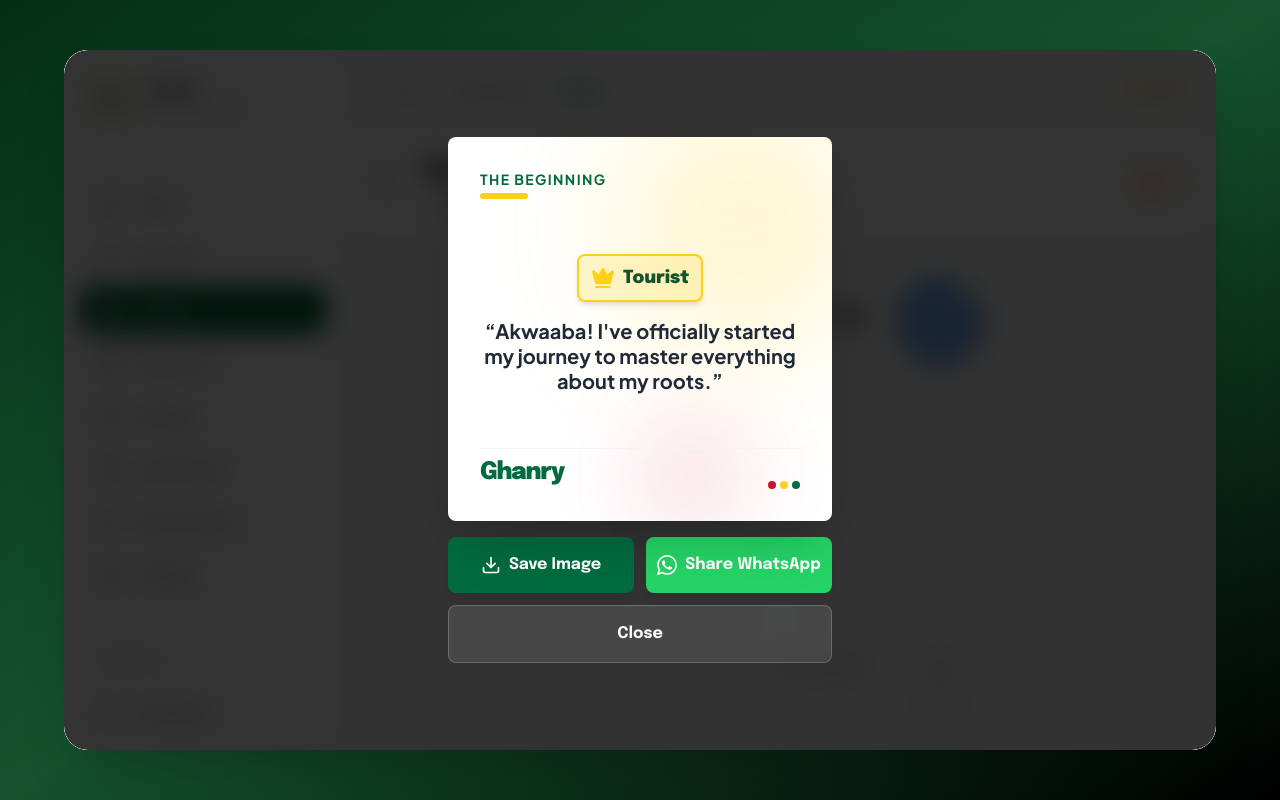
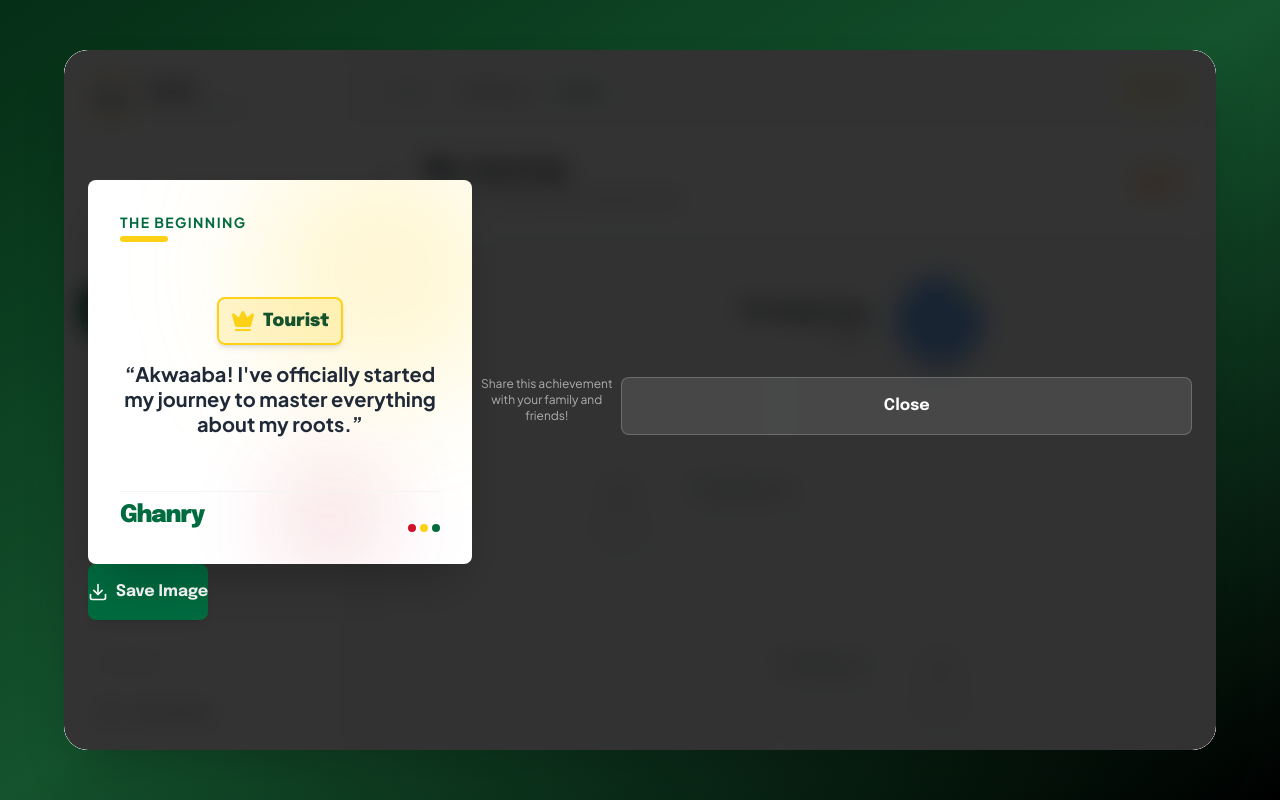
Before and after one commit to berrybrightson1/Ghanry, a Next.js app: page /dashboard/streak in a window 1280 px wide. Both pictures are taken after a click on the element 940 px from the left and 320 px from the top of the page. Built offline with nearby package versions, Linux system fonts and the light colour scheme.

Commit message:
UI: Refined Journey Modal - Removed WhatsApp Button & Redundant Text, Added CTA

```diff
--- a/app/dashboard/streak/page.tsx
+++ b/app/dashboard/streak/page.tsx
@@ -50,7 +50,7 @@
     },
     {
         id: 6, type: "rank", value: "Legend", title: "National Treasure",
-        message: "Rank: LEGEND. My knowledge of Ghana is unmatched. I am a living archive of the Motherland!",
+        message: "My knowledge of Ghana is unmatched. I am a living archive of the Motherland!",
         threshold: 59750, icon: Sparkles, color: "bg-ghana-gold"
     },
 ];
@@ -183,11 +183,10 @@
                             onClose={() => !isExporting && setSelectedMilestone(null)}
                         />
 
-                        <div className="grid grid-cols-2 gap-3 mt-4">
                         <button
                             onClick={handleExport}
                             disabled={isExporting}
-                                className="py-4 bg-[#006B3F] hover:bg-[#005a35] text-white font-epilogue font-bold rounded-lg shadow-lg transition-all flex items-center justify-center gap-2 disabled:opacity-50"
+                            className="col-span-2 py-4 bg-[#006B3F] hover:bg-[#005a35] text-white font-epilogue font-bold rounded-lg shadow-lg transition-all flex items-center justify-center gap-2 disabled:opacity-50"
                         >
                             {isExporting ? (
                                 <>Saving...</>
@@ -198,20 +197,9 @@
                                 </>
                             )}
                         </button>
-                            <button
-                                onClick={() => {
-                                    if (!selectedMilestone) return;
-                                    const text = encodeURIComponent(`${selectedMilestone.message}\n\nJoin me on Ghanry to learn more about the Motherland!`);
-                                    window.open(`https://wa.me/?text=${text}`, "_blank");
-                                }}
-                                disabled={isExporting}
-                                className="py-4 bg-[#25D366] hover:bg-[#128C7E] text-white font-epilogue font-bold rounded-lg shadow-lg transition-all flex items-center justify-center gap-2 disabled:opacity-50"
-                            >
-                                <svg className="w-5 h-5 fill-current" viewBox="0 0 24 24">
-                                    <path d="M17.472 14.382c-.297-.149-1.758-.867-2.03-.967-.273-.099-.471-.148-.67.15-.197.297-.767.966-.94 1.164-.173.199-.347.223-.644.075-.297-.15-1.255-.463-2.39-1.475-.883-.788-1.48-1.761-1.653-2.059-.173-.297-.018-.458.13-.606.134-.133.298-.347.446-.52.149-.174.198-.298.298-.497.099-.198.05-.371-.025-.52-.075-.149-.669-1.612-.916-2.207-.242-.579-.487-.5-.669-.51-.173-.008-.371-.01-.57-.01-.198 0-.52.074-.792.372-.272.297-1.04 1.016-1.04 2.479 0 1.462 1.067 2.877 1.215 3.076.149.198 2.095 3.2 5.077 4.487.709.306 1.262.489 1.694.625.712.227 1.36.195 1.871.118.571-.085 1.758-.719 2.006-1.413.248-.694.248-1.289.173-1.413-.074-.124-.272-.198-.57-.347m-5.421 7.403h-.004a9.87 9.87 0 01-5.031-1.378l-.361-.214-3.741.982.998-3.648-.235-.374a9.86 9.86 0 01-1.51-5.26c.001-5.45 4.436-9.884 9.888-9.884 2.64 0 5.122 1.03 6.988 2.898a9.825 9.825 0 012.893 6.994c-.003 5.45-4.437 9.884-9.885 9.884m8.413-18.297A11.815 11.815 0 0012.05 0C5.495 0 .16 5.335.157 11.892c0 2.096.547 4.142 1.588 5.945L0 24l6.335-1.662c1.72.94 3.659 1.437 5.634 1.437h.005c6.558 0 11.893-5.335 11.896-11.893a11.826 11.826 0 00-3.48-8.413z" />
-                                </svg>
-                                Share WhatsApp
-                            </button>
+                    </div>
+                    <div className="mt-3 text-center">
+                        <p className="text-white/60 text-xs font-jakarta mb-3">Share this achievement with your family and friends!</p>
                     </div>
                     <button
                         onClick={() => setSelectedMilestone(null)}
@@ -221,7 +209,6 @@
                         Close
                     </button>
                 </div>
-                </div>
             )}
         </div>
     );
```
Also changed, not shown: public/sw.js. Lines whose indentation alone changed are shown as unchanged.
